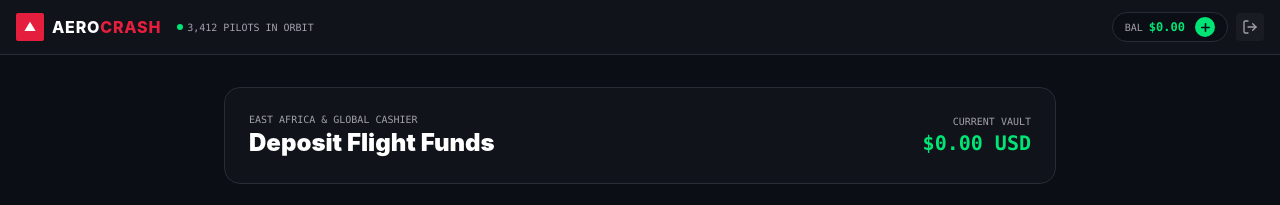
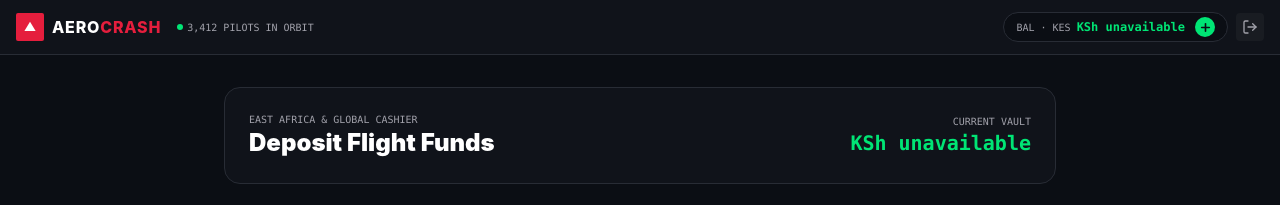
Before and after one commit to Pyper9219/Aviator-web, a Next.js app in the folder aviator-pro/: page /cashier in a window 1280 px wide. Shown: the top 205 px of the page. Built offline with nearby package versions, Linux system fonts and the light colour scheme; no server answers.

Commit message:
Display account balances in Kenyan shillings
Co-authored-by: Copilot <223556219+Copilot@users.noreply.github.com>

```diff
--- a/aviator-pro/src/app/api/auth/me/route.ts
+++ b/aviator-pro/src/app/api/auth/me/route.ts
@@ -3,18 +3,21 @@ import { jwtVerify } from "jose";
 import { connectToDatabase } from "@/lib/db/mongodb";
 import { User } from "@/lib/db/models/User";
 import { getJwtSecret } from "@/lib/auth";
+import { getWithdrawalRates } from "@/lib/withdrawals";
 
 export async function GET(req: NextRequest) {
+  const rates = getWithdrawalRates();
   try {
     const secret = getJwtSecret();
     const token = req.cookies.get("aviator_session")?.value;
-    if (!token) return NextResponse.json({ user: null });
+    if (!token) return NextResponse.json({ user: null, rates });
 
     const { payload } = await jwtVerify(token, secret);
     await connectToDatabase();
     const user = await User.findById(payload.id).select("-passwordHash");
-    return NextResponse.json({ user });
+    return NextResponse.json({ user, rates });
   } catch (e) {
-    return NextResponse.json({ user: null });
+    console.error("Failed to load current account", e);
+    return NextResponse.json({ user: null, rates });
   }
 }
--- a/aviator-pro/src/app/cashier/page.tsx
+++ b/aviator-pro/src/app/cashier/page.tsx
@@ -3,18 +3,23 @@
 import React, { useState, useEffect } from "react";
 import Header from "@/components/Header";
 import { CreditCard, CheckCircle2 } from "lucide-react";
+import { formatKESBalance } from "@/lib/currency";
 
 export default function CashierPage() {
   const [balance, setBalance] = useState(0);
+  const [kesPerUsd, setKesPerUsd] = useState<number | null>(null);
   const [method, setMethod] = useState<"MPESA" | "AIRTEL" | "CARD">("MPESA");
   const [phone, setPhone] = useState("07");
   const [amountUSD, setAmountUSD] = useState(25);
+  const formattedBalance = formatKESBalance(balance, kesPerUsd);
 
   useEffect(() => {
     fetch("/api/auth/me")
       .then(res => res.json())
       .then(data => {
         if (data.user) setBalance(data.user.balanceUSD);
+        const rate = data.rates?.KES;
+        setKesPerUsd(typeof rate === "number" && Number.isFinite(rate) && rate > 0 ? rate : null);
       });
   }, []);
 
@@ -30,7 +35,14 @@ export default function CashierPage() {
           </div>
           <div className="text-right">
             <span className="text-[10px] font-mono text-zinc-400 block">CURRENT VAULT</span>
-            <span className="text-xl font-mono font-bold text-[#00E575]">${balance.toFixed(2)} USD</span>
+            <span
+              className="text-xl font-mono font-bold text-[#00E575]"
+              title={kesPerUsd === null ? "KES display unavailable: configure WITHDRAWAL_KES_PER_USD" : undefined}
+            >
+              {formattedBalance === null
+                ? "KSh unavailable"
+                : formattedBalance}
+            </span>
           </div>
         </div>
 
--- a/aviator-pro/src/app/withdraw/page.tsx
+++ b/aviator-pro/src/app/withdraw/page.tsx
@@ -4,6 +4,7 @@ import { FormEvent, useEffect, useState } from "react";
 import Link from "next/link";
 import { ArrowLeft, Banknote, Clock3, RefreshCcw, Wallet } from "lucide-react";
 import type { WithdrawalCurrency, WithdrawalMethod, WithdrawalRates } from "@/lib/withdrawals";
+import { formatKESBalance } from "@/lib/currency";
 
 interface WithdrawalRecord {
   _id: string;
@@ -55,6 +56,8 @@ export default function WithdrawPage() {
   }, []);
 
   const numericAmount = Number(amountUSD);
+  const formattedWithdrawableBalance = formatKESBalance(withdrawableBalance, rates.KES);
+  const formattedLockedBalance = formatKESBalance(lockedBalance, rates.KES);
   const estimatedLocal = rates[currency] && Number.isFinite(numericAmount)
     ? Math.round(numericAmount * rates[currency]!)
     : null;
@@ -105,11 +108,21 @@ export default function WithdrawPage() {
         <div className="mb-6 grid gap-3 sm:grid-cols-2">
           <div className="rounded-xl border border-[#282C35] bg-[#10131A] p-4">
             <div className="flex items-center gap-2 text-xs font-mono text-zinc-400"><Wallet size={15} /> AVAILABLE WITHDRAWABLE CASH</div>
-            <div className="mt-2 text-2xl font-bold text-[#00E575]">${withdrawableBalance.toFixed(2)}</div>
+            <div
+              className="mt-2 text-2xl font-bold text-[#00E575]"
+              title={formattedWithdrawableBalance === null ? "KES display unavailable: configure WITHDRAWAL_KES_PER_USD" : undefined}
+            >
+              {formattedWithdrawableBalance ?? "KSh unavailable"}
+            </div>
           </div>
           <div className="rounded-xl border border-[#282C35] bg-[#10131A] p-4">
             <div className="flex items-center gap-2 text-xs font-mono text-zinc-400"><Clock3 size={15} /> LOCKED IN WITHDRAWALS</div>
-            <div className="mt-2 text-2xl font-bold">${lockedBalance.toFixed(2)}</div>
+            <div
+              className="mt-2 text-2xl font-bold"
+              title={formattedLockedBalance === null ? "KES display unavailable: configure WITHDRAWAL_KES_PER_USD" : undefined}
+            >
+              {formattedLockedBalance ?? "KSh unavailable"}
+            </div>
           </div>
         </div>
 
--- a/aviator-pro/src/components/Header.tsx
+++ b/aviator-pro/src/components/Header.tsx
@@ -1,12 +1,35 @@
 "use client";
 
-import React from "react";
+import React, { useEffect, useState } from "react";
 import Link from "next/link";
 import { Plus, ShieldCheck, LogOut, Smartphone } from "lucide-react";
 import { useRouter } from "next/navigation";
+import { formatKESBalance } from "@/lib/currency";
 
 export default function Header({ balance, username }: { balance: number; username?: string }) {
   const router = useRouter();
+  const [kesPerUsd, setKesPerUsd] = useState<number | null>(null);
+  const formattedBalance = formatKESBalance(balance, kesPerUsd);
+
+  useEffect(() => {
+    let active = true;
+    fetch("/api/auth/me")
+      .then(async (response) => {
+        const data = await response.json();
+        if (!response.ok) throw new Error(data.error || "Unable to load KES exchange rate");
+        const rate = data.rates?.KES;
+        if (active) {
+          setKesPerUsd(typeof rate === "number" && Number.isFinite(rate) && rate > 0 ? rate : null);
+        }
+      })
+      .catch((error) => {
+        console.error("Unable to load balance display currency", error);
+        if (active) setKesPerUsd(null);
+      });
+    return () => {
+      active = false;
+    };
+  }, []);
 
   const handleLogout = async () => {
     await fetch("/api/auth/logout", { method: "POST" });
@@ -37,9 +60,14 @@ export default function Header({ balance, username }: { balance: number; usernam
         )}
 
         <div className="flex items-center gap-1.5 px-3 py-1 bg-[#0B0E14] border border-[#282C35] rounded-full">
-          <span className="text-[10px] font-mono text-zinc-400">BAL</span>
-          <span className="text-xs font-mono font-bold text-[#00E575]">
-            ${balance.toLocaleString("en-US", { minimumFractionDigits: 2, maximumFractionDigits: 2 })}
+          <span className="text-[10px] font-mono text-zinc-400">BAL · KES</span>
+          <span
+            className="text-xs font-mono font-bold text-[#00E575]"
+            title={kesPerUsd === null ? "KES display unavailable: configure WITHDRAWAL_KES_PER_USD" : undefined}
+          >
+            {formattedBalance === null
+              ? "KSh unavailable"
+              : formattedBalance}
           </span>
           <Link
             href="/cashier"
--- /dev/null
+++ b/aviator-pro/src/lib/currency.ts
@@ -0,0 +1,18 @@
+export function formatKESBalance(
+  balanceUSD: number,
+  kesPerUsd: number | null | undefined
+): string | null {
+  if (
+    !Number.isFinite(balanceUSD) ||
+    typeof kesPerUsd !== "number" ||
+    !Number.isFinite(kesPerUsd) ||
+    kesPerUsd <= 0
+  ) {
+    return null;
+  }
+
+  return `KSh ${(balanceUSD * kesPerUsd).toLocaleString("en-KE", {
+    minimumFractionDigits: 2,
+    maximumFractionDigits: 2,
+  })}`;
+}
```
Also changed, not shown: 1 other file (tests, documents, lock files or other folders).
